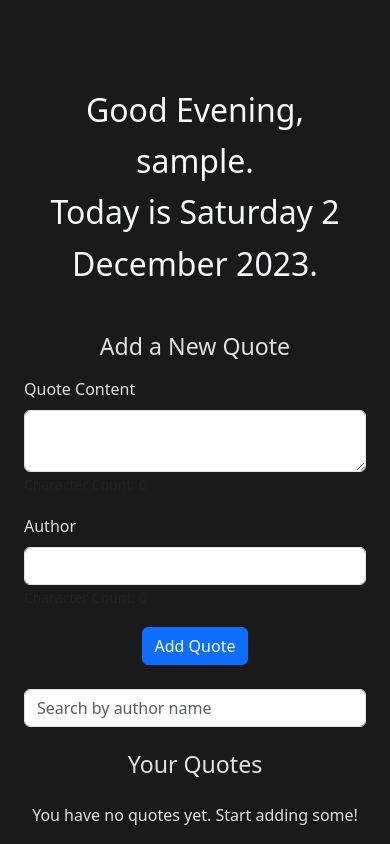
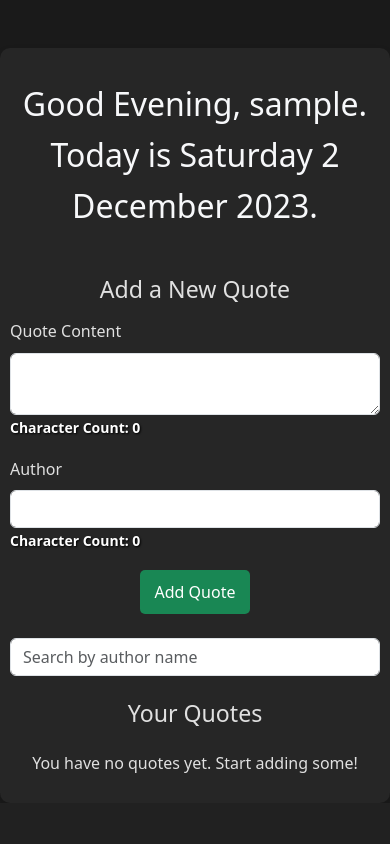
Before and after one commit to CroftsDeveloper/Quote_Diary, a Flask app: page /dashboard in a window 390 px wide. Shown: the part 58-902 px from the top of the page. After the commit the page ends 831 px from the top, so only its background shows below. Run offline with Flask 3, Linux system fonts and the light colour scheme; the visitor is signed in with stand-in values (Sample User, id 1); data that the repository does not hold is empty; some libraries are stand-ins or nearby versions.

Commit message:
Improved Flask App and CSS Styles
- Reorganised app.py for clarity
- Improved user authentication logic.
- Enhanced the appearance  with new CSS styles.
- Improved responsiveness

```diff
--- a/app.py
+++ b/app.py
@@ -2,6 +2,7 @@ from flask import Flask, render_template, redirect, url_for, request, flash
 from flask_bcrypt import Bcrypt
 from flask_login import LoginManager, login_user, current_user, logout_user, login_required
 from dotenv import load_dotenv
+from datetime import datetime
 import os
 
 # Import the extensions (db and migrate)
@@ -29,11 +30,11 @@ login_manager.login_view = 'login'
 
 @login_manager.user_loader
 def load_user(user_id):
-    return db.session.get(User, int(user_id))
+    return User.query.get(int(user_id))
 
 @app.route('/')
 def home():
-    return render_template('index.html')
+    return render_template('index.html', current_year=datetime.now().year)
 
 @app.route('/signup', methods=['GET', 'POST'])
 def signup():
@@ -44,7 +45,7 @@ def signup():
         existing_user = User.query.filter_by(username=form.username.data).first()
         if existing_user:
             flash('Username already exists. Please choose a different one.', 'danger')
-            return render_template('signup.html', title='Sign Up', form=form)
+            return render_template('signup.html', title='Sign Up', form=form, current_year=datetime.now().year)
 
         hashed_password = bcrypt.generate_password_hash(form.password.data).decode('utf-8')
         user = User(username=form.username.data, password=hashed_password)
@@ -52,7 +53,7 @@ def signup():
         db.session.commit()
         flash('Your account has been created! You can now log in.', 'success')
         return redirect(url_for('login'))
-    return render_template('signup.html', title='Sign Up', form=form)
+    return render_template('signup.html', title='Sign Up', form=form, current_year=datetime.now().year)
 
 @app.route('/login', methods=['GET', 'POST'])
 def login():
@@ -67,7 +68,7 @@ def login():
             return redirect(next_page) if next_page else redirect(url_for('dashboard'))
         else:
             flash('Login Unsuccessful. Please check username and password', 'danger')
-    return render_template('login.html', title='Login', form=form)
+    return render_template('login.html', title='Login', form=form, current_year=datetime.now().year)
 
 @app.route('/logout')
 @login_required
@@ -87,9 +88,7 @@ def dashboard():
         return redirect(url_for('dashboard'))
 
     user_quotes = Quote.query.filter_by(author_id=current_user.id).all()
-
-    # Pass the username to the template
-    return render_template('dashboard.html', username=current_user.username, quotes=user_quotes, form=form)
+    return render_template('dashboard.html', username=current_user.username, quotes=user_quotes, form=form, current_year=datetime.now().year)
 
 @app.route('/edit_quote/<int:quote_id>', methods=['GET', 'POST'])
 @login_required
@@ -105,7 +104,7 @@ def edit_quote(quote_id):
     elif request.method == 'GET':
         form.content.data = quote.content
         form.author.data = quote.author_name
-    return render_template('edit_quote_form.html', form=form, quote=quote)
+    return render_template('edit_quote_form.html', form=form, quote=quote, current_year=datetime.now().year)
 
 @app.route('/delete_quote/<int:quote_id>', methods=['POST'])
 @login_required
--- a/static/style.css
+++ b/static/style.css
@@ -14,15 +14,73 @@ html {
     height: 100%;
 }
 
-/* Page Load Transition */
+/* Applying a flex layout to the body to manage footer and content alignment */
 body {
-    opacity: 0;
     display: flex;
     flex-direction: column;
     min-height: 100vh;
     line-height: 1.6;
     background-color: #1a1a1a;
     color: #e0e0e0;
+    transition: opacity 0.3s ease-in-out;
+}
+
+/* Ensuring the body is visible after loading */
+body.loaded {
+    opacity: 1;
+}
+
+/* Main content container styling */
+.container {
+    padding: 20px;
+    width: 100%;
+    max-width: 960px;
+    margin: auto;
+    margin-top: 20px;
+    background-color: rgba(255, 255, 255, 0.05);
+    border-radius: 10px;
+    box-shadow: 0 4px 8px rgba(0, 0, 0, 0.1);
+}
+
+/* Responsive design adjustments */
+@media screen and (max-width: 768px) {
+    .container {
+        padding: 15px;
+    }
+}
+
+@media screen and (max-width: 480px) {
+    .container {
+        padding: 10px;
+    }
+}
+
+/* Typography Enhancements for Headings */
+h1, h2, h3, h4, h5, h6 {
+    font-weight: 700;
+    color: #ffffff;
+    margin-top: 1rem;
+    margin-bottom: 0.5rem;
+}
+
+/* CSS to style the introduction container */
+.intro-title {
+    font-size: 32px;
+    color: #f7f8fa;
+    margin-top: 20px;
+    margin-bottom: 10px;
+}
+
+/* Adjust the bottom margin of the introduction container */
+.introduction-container {
+    margin-bottom: 0;
+}
+
+.intro-text {
+    font-size: 18px;
+    color: rgb(252, 248, 248);
+    margin-top: 10px;
+    margin-bottom: 20px;
 }
 
 /* Dynamic Date Greeting Style */
@@ -32,5 +90,32 @@ body {
     margin-top: 20px;
     margin-bottom: 20px;
     text-align: center;
+}
 
+/* Character count specific style */
+#contentCharCount, #authorCharCount {
+    color: #ffffff;
+    text-shadow: 1px 1px 2px #000000;
+    font-size: 0.875rem;
+    font-weight: bold;
 }
+
+/* Link styling */
+a, a:hover, a:focus {
+    text-decoration: none;
+    color: #007bff;
+}
+
+/* Button styling */
+button.btn, .btn {
+    padding: 10px 15px;
+    border-radius: 5px;
+    border: none;
+    transition: background-color 0.2s;
+}
+
+/* Custom color for Copy button */
+button.btn-copy {
+    background-color: #6c757d;
+    color: #fff; /* White text */
+}
--- a/templates/base.html
+++ b/templates/base.html
@@ -9,13 +9,15 @@
     <meta name="description" content="A personal space to store and reflect on inspiring quotes.">
     <meta name="keywords" content="quotes, diary, reflection, personal, inspiration">
 
+    <!-- Title Block -->
     <title>{% block title %}Quote Diary{% endblock %}</title>
 
-    <!-- Preload custom CSS -->
+     <!-- Bootstrap 5 CSS -->
+        <link href="https://cdn.jsdelivr.net/npm/bootstrap@5.3.0/dist/css/bootstrap.min.css" rel="stylesheet">
+
+        <!-- Preload custom CSS -->
     <link rel="preload" href="{{ url_for('static', filename='style.css') }}" as="style">
 
-    <!-- Bootstrap 5 CSS -->
-    <link href="https://cdn.jsdelivr.net/npm/bootstrap@5.3.0/dist/css/bootstrap.min.css" rel="stylesheet">
 
     <!-- Custom CSS -->
     <link href="{{ url_for('static', filename='style.css') }}" rel="stylesheet">
@@ -25,7 +27,6 @@
 </head>
 <body data-username="{{ username|default('User') }}">
     <!-- Header Section with Conditional Navigation -->
-    <!-- Planning to enhance this with more options as the project progresses -->
     <nav class="navbar navbar-expand-lg navbar-dark bg-dark">
         <div class="container-fluid">
             <a class="navbar-brand" href="/">Quote Diary</a>
@@ -35,12 +36,9 @@
             <div class="collapse navbar-collapse justify-content-end" id="navbarNav">
                 <ul class="navbar-nav">
                     {% if current_user.is_authenticated %}
-                        <!-- Navigation for authenticated users -->
                         <li class="nav-item"><a class="nav-link" href="{{ url_for('dashboard') }}">Dashboard</a></li>
                         <li class="nav-item"><a class="nav-link" href="{{ url_for('logout') }}">Logout</a></li>
                     {% else %}
-                        <!-- Navigation for guests -->
-                        <li class="nav-item"><a class="nav-link" href="/">Home</a></li>
                         <li class="nav-item"><a class="nav-link" href="{{ url_for('login') }}">Login</a></li>
                         <li class="nav-item"><a class="nav-link" href="{{ url_for('signup') }}">Signup</a></li>
                     {% endif %}
@@ -49,10 +47,15 @@
         </div>
     </nav>
 
-    <!-- Flash Messages -->
+    <!-- Main Content Block -->
+    {% block content %}
+    <!-- This block will be overridden by child templates -->
+    {% endblock %}
+
+    <!-- Flash Messages moved to the bottom of the content block to avoid clashes -->
     {% with messages = get_flashed_messages(with_categories=true) %}
     {% if messages %}
-        <div class="container mt-4">
+        <div id="flash-container" class="container mt-4">
             {% for category, message in messages %}
                 <div class="alert alert-{{ category }}" role="alert">{{ message }}</div>
             {% endfor %}
@@ -60,18 +63,9 @@
     {% endif %}
     {% endwith %}
 
-    <!-- Content Section (This section will be extended by other templates) -->
-    <div class="container mt-3">
-        {% block content %}{% endblock %}
-    </div>
-
-    <!-- Footer Section-->
-    <footer>
-        <!-- footer content to be considered later -->
-    </footer>
-
     <!-- Bootstrap Bundle with Popper -->
     <script src="https://cdn.jsdelivr.net/npm/bootstrap@5.3.0/dist/js/bootstrap.bundle.min.js"></script>
+
     <!-- Custom Script -->
     <script src="{{ url_for('static', filename='script.js') }}"></script>
 </body>
--- a/templates/dashboard.html
+++ b/templates/dashboard.html
@@ -21,7 +21,8 @@
                     <div class="form-group mb-3">
                         {{ form.content.label(class="form-label") }}
                         {{ form.content(class="form-control", id="quoteContent") }}
-                        <small id="contentCharCount" class="form-text text-muted"></small> <!-- Character count for quote content -->
+                        <!-- Updated Character count for quote content -->
+                        <small id="contentCharCount" class="form-text white-text"></small>
                         {% if form.content.errors %}
                             <div class="alert alert-danger" role="alert">
                                 {% for error in form.content.errors %}{{ error }}{% endfor %}
@@ -31,7 +32,8 @@
                     <div class="form-group mb-3">
                         {{ form.author.label(class="form-label") }}
                         {{ form.author(class="form-control", id="authorInput") }}
-                        <small id="authorCharCount" class="form-text text-muted"></small> <!-- Character count for author -->
+                        <!-- Updated Character count for author -->
+                        <small id="authorCharCount" class="form-text white-text"></small>
                         {% if form.author.errors %}
                             <div class="alert alert-danger" role="alert">
                                 {% for error in form.author.errors %}{{ error }}{% endfor %}
@@ -39,7 +41,7 @@
                         {% endif %}
                     </div>
                     <div class="text-center">
-                        <button type="submit" class="btn btn-primary">Add Quote</button>
+                        <button type="submit" class="btn btn-success btn-block">Add Quote</button>
                     </div>
                 </form>
             </div>
@@ -72,9 +74,9 @@
                     </div>
                     <div class="card-footer text-center">
                         <div class="d-flex justify-content-center">
-                            <a href="{{ url_for('edit_quote', quote_id=quote.id) }}" class="btn btn-secondary btn-sm mx-1">Edit</a>
-                            <button onclick="confirmDelete('{{ quote.id }}')" class="btn btn-danger btn-sm mx-1" aria-label="Delete Quote">Delete</button>
-                            <button class="btn btn-outline-secondary btn-sm mx-1 copy-to-clipboard" onclick="copyToClipboard(this)" aria-label="Copy Quote">Copy</button>
+                            <a href="{{ url_for('edit_quote', quote_id=quote.id) }}" class="btn btn-secondary btn-sm mx-1 btn-block">Edit</a>
+                            <button onclick="confirmDelete('{{ quote.id }}')" class="btn btn-danger btn-sm mx-1 btn-block" aria-label="Delete Quote">Delete</button>
+                            <button class="btn btn-outline-secondary btn-sm mx-1 btn-copy" onclick="copyToClipboard(this)" aria-label="Copy Quote">Copy</button>
                         </div>
                     </div>
                 </div>
```
Also changed, not shown: templates/index.html (+5 -4 lines).
